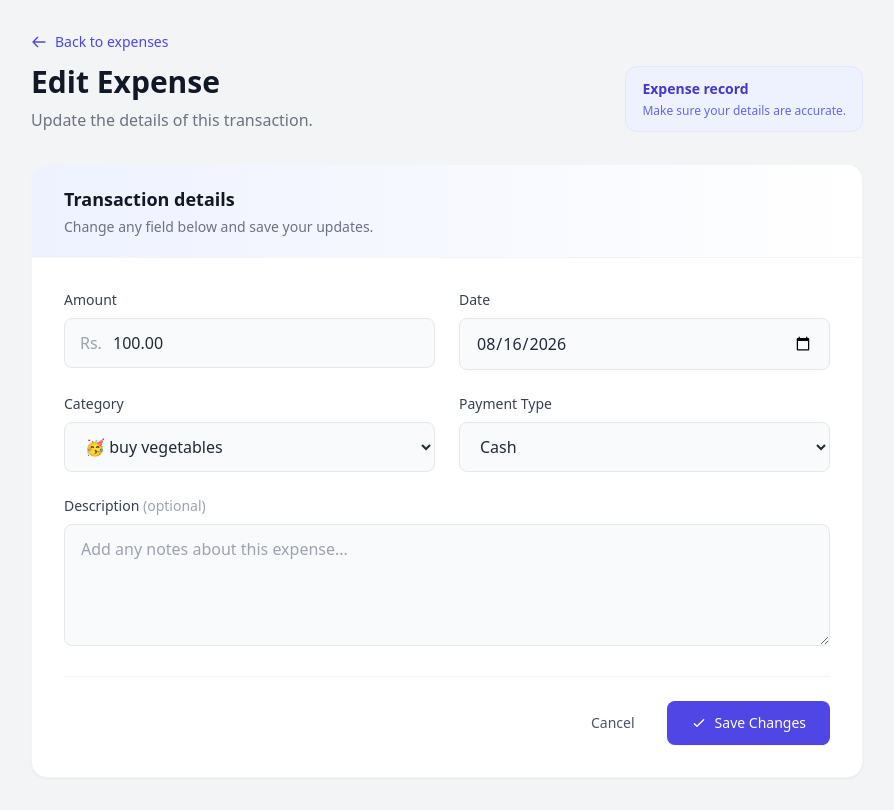
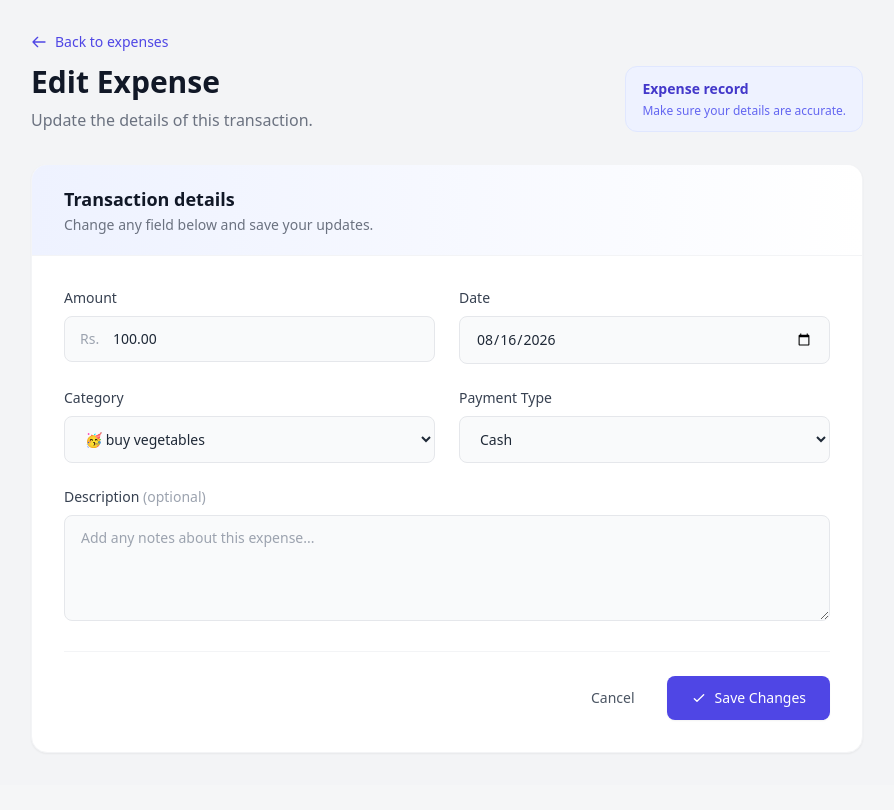
Before and after one commit to Ankitkumarbishwas/EXPENSE-MANAGER-DJANGO, a Django app: page /edit_expense/1/ in a window 1280 px wide. Shown: the part 65-875 px from the top of the page, without its empty margins (193-1087 px from the left). After the commit the page ends 785 px from the top, so only its background shows below. Run offline with Django 5.2, Linux system fonts and the light colour scheme; a user stored in the database is signed in; data comes from the database, SQL or seed files in the repository; some libraries are stand-ins or nearby versions.

Commit message:
update edit_expense

```diff
--- a/expensemanager/expense/templates/edit_expense.html
+++ b/expensemanager/expense/templates/edit_expense.html
@@ -12,46 +12,44 @@
 
 <body class="min-h-screen bg-gray-100 text-gray-800">
     <div class="header bg-white border-b border-gray-100 sticky top-0 z-50">
-        <div class="px-4 px-8">
-            <div class="flex items-center justify-between h-16">
+        <div class="px-4 sm:px-8">
+            <div class="flex flex-wrap items-center justify-between gap-y-3 py-3 md:py-0 md:h-16">
 
-                <a href="{% url 'dashboard' %}" class="flex items-center gap-3">
+                <a href="{% url 'dashboard' %}" class="flex items-center gap-3 shrink-0">
                     <div class="w-9 h-9 flex items-center justify-center">
                         <img src="{% static 'wallet.png' %}" alt="" class="h-full w-auto object-contain">
                     </div>
-                    <span class="text-xl font-bold text-gray-900">
+                    <span class="text-lg sm:text-xl font-bold text-gray-900">
                         Expense <span class="text-indigo-600">Manager</span>
                     </span>
                 </a>
 
-                <div class="flex justify-between gap-8">
-                    <a href="{% url 'dashboard' %}" class="text-sm font-medium text-gray-600 hover:text-indigo-600 transition-colors">
+                <div class="flex items-center gap-4 sm:gap-8 overflow-x-auto max-w-full pb-1 md:pb-0 order-3 md:order-2 w-full md:w-auto">
+                    <a href="{% url 'dashboard' %}" class="text-sm font-medium text-gray-600 hover:text-indigo-600 transition-colors whitespace-nowrap">
                         Dashboard
                     </a>
-                    <a href="{% url 'add_category' %}" class="text-sm font-medium text-gray-600 hover:text-indigo-600 transition-colors">
+                    <a href="{% url 'add_category' %}" class="text-sm font-medium text-gray-600 hover:text-indigo-600 transition-colors whitespace-nowrap">
                         Category
                     </a>
-                    <a href="{% url 'add_expense' %}" class="text-sm font-medium text-gray-600 hover:text-indigo-600 transition-colors">
+                    <a href="{% url 'add_expense' %}" class="text-sm font-medium text-gray-600 hover:text-indigo-600 transition-colors whitespace-nowrap">
                         Expense
                     </a>
-                    <a href="{% url 'set_budget' %}" class="text-sm font-medium text-gray-600 hover:text-indigo-600 transition-colors">
+                    <a href="{% url 'set_budget' %}" class="text-sm font-medium text-gray-600 hover:text-indigo-600 transition-colors whitespace-nowrap">
                         Budget
                     </a>
-                    <a href="{% url 'reports' %}" class="text-sm font-medium text-gray-600 hover:text-indigo-600 transition-colors">
+                    <a href="{% url 'reports' %}" class="text-sm font-medium text-gray-600 hover:text-indigo-600 transition-colors whitespace-nowrap">
                         Reports
                     </a>
-                    <a href="" class="text-sm font-medium text-gray-600 hover:text-indigo-600 transition-colors">
+                    <a href="" class="text-sm font-medium text-gray-600 hover:text-indigo-600 transition-colors whitespace-nowrap">
                         About
                     </a>
                 </div>
 
-                <div class="flex items-center gap-3">
+                <div class="flex items-center gap-3 order-2 md:order-3">
                     {% if request.user.is_authenticated %}
 
-                    <div
-                        class="flex items-center gap-3 rounded-full border border-indigo-100 bg-indigo-50 px-7 py-1.5 shadow-sm">
-                        <div
-                            class="flex h-8 w-8 items-center justify-center rounded-full bg-indigo-600 text-xs font-bold text-white">
+                    <div class="flex items-center gap-3 rounded-full border border-indigo-100 bg-indigo-50 px-3 sm:px-7 py-1.5 shadow-sm">
+                        <div class="flex h-8 w-8 items-center justify-center rounded-full bg-indigo-600 text-xs font-bold text-white shrink-0">
                             {% if request.user.first_name %}
                             {{ request.user.first_name|first|upper }}
                             {% else %}
@@ -59,7 +57,7 @@
                             {% endif %}
                         </div>
 
-                        <div class="flex flex-col leading-tight">
+                        <div class="hidden sm:flex flex-col leading-tight">
                             <span class="text-sm font-semibold text-gray-800">
                                 {% if request.user.first_name %}
                                 {{ request.user.first_name }} {% if request.user.last_name %}{{ request.user.last_name
@@ -73,13 +71,13 @@
                     </div>
 
                     <a href="{% url 'logout' %}"
-                        class="inline-flex items-center justify-center rounded-lg border border-gray-200 bg-white px-3 py-2 text-sm font-medium text-gray-700 transition hover:border-red-200 hover:text-red-600">
+                        class="inline-flex items-center justify-center rounded-lg border border-gray-200 bg-white px-3 py-2 text-sm font-medium text-gray-700 transition hover:border-red-200 hover:text-red-600 whitespace-nowrap">
                         Logout
                     </a>
                     {% else %}
-                    <div class="flex items-center gap-3">
+                    <div class="flex items-center gap-2 sm:gap-3">
                         <a href="{% url 'login' %}"
-                            class="inline-flex items-center gap-2 px-4 py-2 border border-gray-200 text-sm font-medium rounded-lg text-gray-700 bg-white hover:bg-gray-50 hover:border-gray-300 transition-all shadow-sm">
+                            class="inline-flex items-center gap-2 px-3 sm:px-4 py-2 border border-gray-200 text-sm font-medium rounded-lg text-gray-700 bg-white hover:bg-gray-50 hover:border-gray-300 transition-all shadow-sm">
                             <svg class="w-4 h-4 text-gray-500" fill="none" stroke="currentColor" viewBox="0 0 24 24">
                                 <path stroke-linecap="round" stroke-linejoin="round" stroke-width="2"
                                     d="M11 16l-4-4m0 0l4-4m-4 4h14m-5 4v1a3 3 0 01-3 3H6a3 3 0 01-3-3V7a3 3 0 013-3h7a3 3 0 013 3v1" />
@@ -87,9 +85,8 @@
                             Login
                         </a>
 
-
                         <a href="{% url 'register' %}"
-                            class="inline-flex items-center gap-2 px-4 py-2 text-sm font-medium rounded-lg text-white bg-indigo-600 hover:bg-indigo-700 transition-all shadow-sm">
+                            class="inline-flex items-center gap-2 px-3 sm:px-4 py-2 text-sm font-medium rounded-lg text-white bg-indigo-600 hover:bg-indigo-700 transition-all shadow-sm">
                             <svg class="w-4 h-4" fill="none" stroke="currentColor" viewBox="0 0 24 24">
                                 <path stroke-linecap="round" stroke-linejoin="round" stroke-width="2"
                                     d="M18 9v3m0 0v3m0-3h3m-3 0h-3m-2-5a4 4 0 11-8 0 4 4 0 018 0zM3 20a6 6 0 0112 0v1H3v-1z" />
@@ -97,7 +94,6 @@
                             Register
                         </a>
                     </div>
-
                     {% endif %}
                 </div>
 
@@ -105,8 +101,8 @@
         </div>
     </div>
 
-    <main class="mx-auto max-w-4xl px-4 py-8 sm:px-6 lg:px-8">
-        <div class="mb-8 flex flex-col gap-4 sm:flex-row sm:items-end sm:justify-between">
+    <main class="mx-auto max-w-4xl px-4 py-6 sm:px-6 sm:py-8 lg:px-8">
+        <div class="mb-6 sm:mb-8 flex flex-col gap-4 sm:flex-row sm:items-end sm:justify-between">
             <div>
                 <a href="{% url 'manage_expense' %}"
                     class="mb-3 inline-flex items-center gap-2 text-sm font-medium text-indigo-600 transition hover:text-indigo-700">
@@ -116,43 +112,42 @@
                     </svg>
                     Back to expenses
                 </a>
-                <h1 class="text-3xl font-bold text-gray-900">Edit Expense</h1>
-                <p class="mt-2 text-gray-500">Update the details of this transaction.</p>
+                <h1 class="text-2xl sm:text-3xl font-bold text-gray-900">Edit Expense</h1>
+                <p class="mt-1 sm:mt-2 text-sm sm:text-base text-gray-500">Update the details of this transaction.</p>
             </div>
-            <div class="rounded-xl border border-indigo-100 bg-indigo-50 px-4 py-3 text-sm text-indigo-700">
+            <div class="rounded-xl border border-indigo-100 bg-indigo-50 px-4 py-3 text-sm text-indigo-700 self-start sm:self-auto">
                 <span class="font-semibold">Expense record</span>
                 <span class="mt-1 block text-xs text-indigo-500">Make sure your details are accurate.</span>
             </div>
         </div>
 
         <section class="overflow-hidden rounded-2xl border border-gray-100 bg-white shadow-sm">
-            <div class="border-b border-gray-100 bg-gradient-to-r from-indigo-50 to-white px-6 py-5 sm:px-8">
-                <h2 class="text-lg font-semibold text-gray-900">Transaction details</h2>
-                <p class="mt-1 text-sm text-gray-500">Change any field below and save your updates.</p>
+            <div class="border-b border-gray-100 bg-gradient-to-r from-indigo-50 to-white px-5 py-4 sm:px-8 sm:py-5">
+                <h2 class="text-base sm:text-lg font-semibold text-gray-900">Transaction details</h2>
+                <p class="mt-0.5 text-xs sm:text-sm text-gray-500">Change any field below and save your updates.</p>
             </div>
 
-
-            <form method="POST" class="grid grid-cols-1 gap-6 p-6 sm:grid-cols-2 sm:p-8">
+            <form method="POST" class="grid grid-cols-1 gap-5 p-5 sm:grid-cols-2 sm:gap-6 sm:p-8">
                 {% csrf_token %}
                 <div>
                     <label for="amount" class="mb-2 block text-sm font-medium text-gray-700">Amount</label>
                     <div class="relative">
                         <span
-                            class="pointer-events-none absolute inset-y-0 left-4 flex items-center text-gray-400">Rs.</span>
+                            class="pointer-events-none absolute inset-y-0 left-4 flex items-center text-gray-400 text-sm">Rs.</span>
                         <input id="amount" type="number" name="amount" value="{{ expense.amount }}" step="0.01" min="0"
                             required
-                            class="w-full rounded-lg border border-gray-200 bg-gray-50 py-3 pl-12 pr-4 outline-none transition ">
+                            class="w-full rounded-lg border border-gray-200 bg-gray-50 py-2.5 sm:py-3 pl-12 pr-4 text-sm outline-none transition focus:border-indigo-500 focus:bg-white focus:ring-2 focus:ring-indigo-100">
                     </div>
                 </div>
                 <div>
                     <label for="date" class="mb-2 block text-sm font-medium text-gray-700">Date</label>
                     <input id="date" type="date" name="date" value="{{ expense.date|date:'Y-m-d' }}" required
-                        class="w-full rounded-lg border border-gray-200 bg-gray-50 px-4 py-3 outline-none transition ">
+                        class="w-full rounded-lg border border-gray-200 bg-gray-50 px-4 py-2.5 sm:py-3 text-sm outline-none transition focus:border-indigo-500 focus:bg-white focus:ring-2 focus:ring-indigo-100">
                 </div>
                 <div>
                     <label for="category" class="mb-2 block text-sm font-medium text-gray-700">Category</label>
                     <select id="category" name="category" required
-                        class="w-full rounded-lg border border-gray-200 bg-gray-50 px-4 py-3 outline-none transition ">
+                        class="w-full rounded-lg border border-gray-200 bg-gray-50 px-4 py-2.5 sm:py-3 text-sm outline-none transition focus:border-indigo-500 focus:bg-white focus:ring-2 focus:ring-indigo-100">
                         {% for category in categories %}
                         <option value="{{ category.id }}" {% if category.id == expense.category_id %}selected{% endif %}>
                             {{ category.category_icon }} {{ category.category_name }}</option>
@@ -162,7 +157,7 @@
                 <div>
                     <label for="payment_type" class="mb-2 block text-sm font-medium text-gray-700">Payment Type</label>
                     <select id="payment_type" name="payment_type" required
-                        class="w-full rounded-lg border border-gray-200 bg-gray-50 px-4 py-3 outline-none transition ">
+                        class="w-full rounded-lg border border-gray-200 bg-gray-50 px-4 py-2.5 sm:py-3 text-sm outline-none transition focus:border-indigo-500 focus:bg-white focus:ring-2 focus:ring-indigo-100">
                         <option value="cash" {% if expense.payment_type == 'cash' %}selected{% endif %}>Cash</option>
                         <option value="online" {% if expense.payment_type == 'online' %}selected{% endif %}>Online
                         </option>
@@ -173,14 +168,14 @@
                             class="font-normal text-gray-400">(optional)</span></label>
                     <textarea id="description" name="description" rows="4"
                         placeholder="Add any notes about this expense..."
-                        class="w-full resize-y rounded-lg border border-gray-200 bg-gray-50 px-4 py-3 outline-none transition ">{{ expense.description }}</textarea>
+                        class="w-full resize-y rounded-lg border border-gray-200 bg-gray-50 px-4 py-2.5 sm:py-3 text-sm outline-none transition focus:border-indigo-500 focus:bg-white focus:ring-2 focus:ring-indigo-100">{{ expense.description }}</textarea>
                 </div>
                 <div
-                    class="flex flex-col-reverse gap-3 border-t border-gray-100 pt-6 sm:col-span-2 sm:flex-row sm:justify-end">
+                    class="flex flex-col-reverse gap-3 border-t border-gray-100 pt-5 sm:pt-6 sm:col-span-2 sm:flex-row sm:justify-end">
                     <a href="{% url 'manage_expense' %}"
-                        class="inline-flex items-center justify-center rounded-lg px-5 py-3 text-sm font-medium text-gray-600 transition hover:bg-gray-100">Cancel</a>
+                        class="inline-flex items-center justify-center rounded-lg px-5 py-2.5 sm:py-3 text-sm font-medium text-gray-600 transition hover:bg-gray-100">Cancel</a>
                     <button type="submit"
-                        class="inline-flex items-center justify-center gap-2 rounded-lg bg-indigo-600 px-6 py-3 text-sm font-medium text-white shadow-sm transition hover:bg-indigo-700 focus:outline-none focus:ring-2 focus:ring-indigo-200">
+                        class="inline-flex items-center justify-center gap-2 rounded-lg bg-indigo-600 px-6 py-2.5 sm:py-3 text-sm font-medium text-white shadow-sm transition hover:bg-indigo-700 focus:outline-none focus:ring-2 focus:ring-indigo-200">
                         <svg class="h-4 w-4" fill="none" stroke="currentColor" viewBox="0 0 24 24">
                             <path stroke-linecap="round" stroke-linejoin="round" stroke-width="2" d="M5 13l4 4L19 7" />
                         </svg>
```
